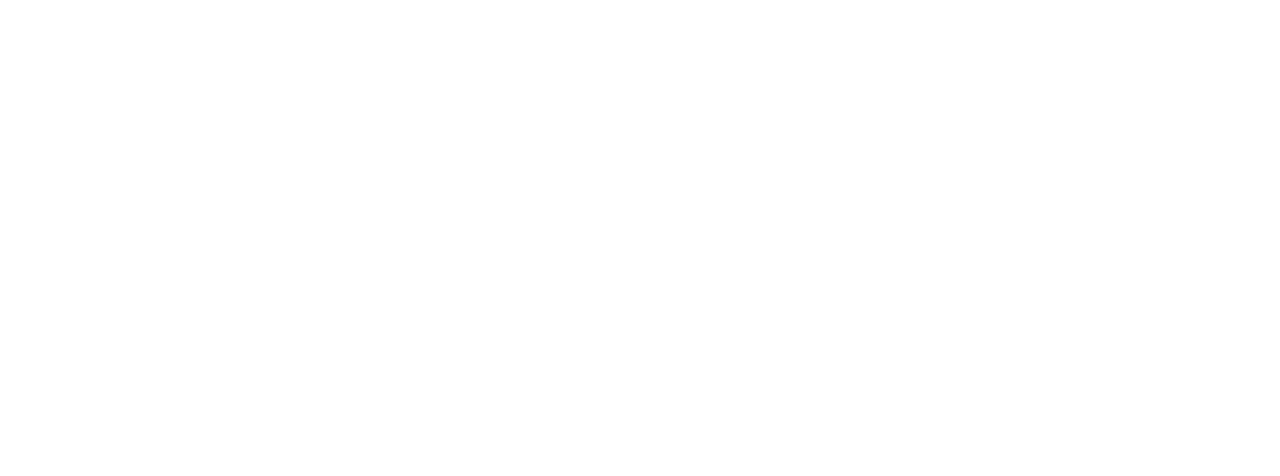
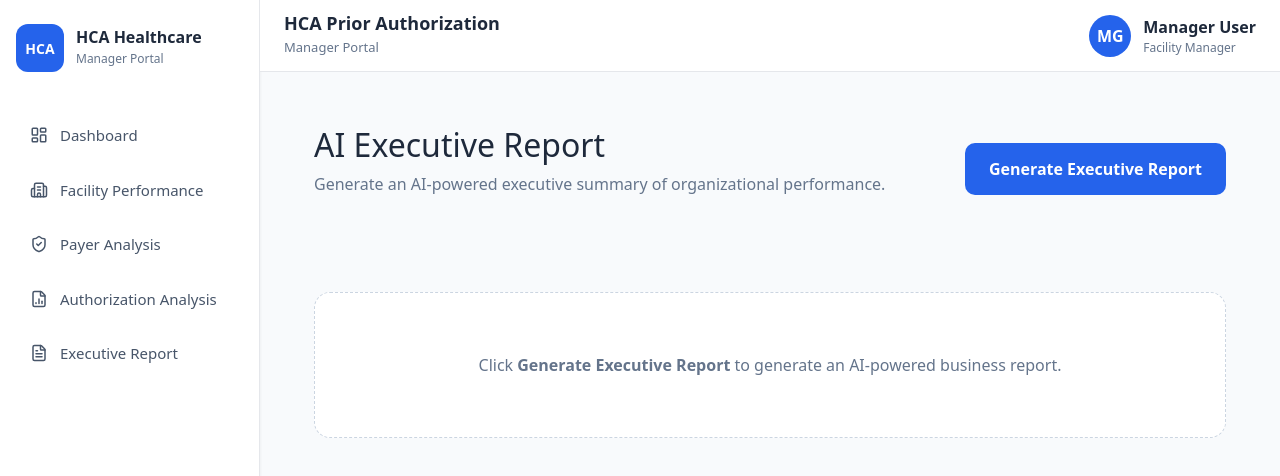
Before and after one commit to Saitharunmotipeta/prior-authorization-tracking-system, a Vue app in the folder frontend/: page /manager/executive-report in a window 1280 px wide. Before the commit this address had no page. Shown: the top 476 px of the page. Built offline with nearby package versions, Linux system fonts and the light colour scheme.

Commit message:
ai -response inclusion

```diff
--- a/frontend/src/api/manager.api.ts
+++ b/frontend/src/api/manager.api.ts
@@ -107,3 +107,15 @@ export const getDelayTrends = async (facilityId?: number) => {
 
   return response.data;
 };
+
+export const generateExecutiveReport =
+async () => {
+
+  const response =
+    await managerApiClient.post(
+      "/api/reports/executive"
+    );
+
+  return response.data;
+
+};
--- a/frontend/src/components/common/ManagerSidebar.vue
+++ b/frontend/src/components/common/ManagerSidebar.vue
@@ -3,7 +3,8 @@ import {
   LayoutDashboard,
   Building2,
   ShieldCheck,
-  FileBarChart2
+  FileBarChart2,
+  FileText
 } from "lucide-vue-next";
 </script>
 
@@ -59,6 +60,22 @@ import {
         <FileBarChart2 :size="18" />
         <span>Authorization Analysis</span>
       </RouterLink>
+
+      <RouterLink
+  to="/manager/executive-report"
+  class="menu-item"
+  active-class="active-link"
+>
+
+  <FileText
+    :size="18"
+  />
+
+  <span>
+    Executive Report
+  </span>
+
+</RouterLink>
 
     </nav>
 
--- /dev/null
+++ b/frontend/src/pages/manager/ExecutiveReportPage.vue
@@ -0,0 +1,314 @@
+<script setup lang="ts">
+import {
+  storeToRefs
+} from "pinia";
+
+import {
+  useManagerDashboardStore
+} from "../../stores/managerDashboard.store";
+
+const managerDashboardStore =
+  useManagerDashboardStore();
+
+const {
+  executiveReport,
+  loading,
+  error
+} =
+  storeToRefs(
+    managerDashboardStore
+  );
+
+const generateReport =
+  async () => {
+
+    await managerDashboardStore
+      .loadExecutiveReport();
+
+  };
+</script>
+
+<template>
+
+<div class="page">
+
+  <div class="page-header">
+
+    <div>
+
+      <h1>
+        AI Executive Report
+      </h1>
+
+      <p class="subtitle">
+        Generate an AI-powered executive summary of organizational performance.
+      </p>
+
+    </div>
+
+    <button
+      class="generate-btn"
+      @click="generateReport"
+      :disabled="loading"
+    >
+
+      {{
+        loading
+          ? "Generating..."
+          : "Generate Executive Report"
+      }}
+
+    </button>
+
+  </div>
+
+  <div
+    v-if="executiveReport"
+    class="report-card"
+  >
+
+    <div class="report-header">
+
+      <h2>
+        Executive Report
+      </h2>
+
+      <span class="generated-at">
+
+        Generated
+
+        {{
+          new Date(
+            executiveReport.generatedAt
+          ).toLocaleString()
+        }}
+
+      </span>
+
+    </div>
+
+    <div
+      v-for="(
+        value,
+        key
+      ) in executiveReport.report"
+      :key="key"
+      class="report-section"
+    >
+
+      <h3>
+
+        {{ key }}
+
+      </h3>
+
+      <p>
+
+        {{ value }}
+
+      </p>
+
+    </div>
+
+  </div>
+
+  <div
+    v-else
+    class="empty-state"
+  >
+
+    Click
+
+    <strong>
+
+      Generate Executive Report
+
+    </strong>
+
+    to generate an AI-powered business report.
+
+  </div>
+
+</div>
+
+</template>
+
+<style scoped>
+
+.page{
+
+  padding:30px;
+
+  background:#f8fafc;
+
+  min-height:100vh;
+
+}
+
+.page-header{
+
+  display:flex;
+
+  justify-content:space-between;
+
+  align-items:center;
+
+  margin-bottom:28px;
+
+}
+
+.page-header h1{
+
+  margin:0;
+
+  color:#1e293b;
+
+  font-size:32px;
+
+}
+
+.subtitle{
+
+  margin-top:8px;
+
+  color:#64748b;
+
+}
+
+.generate-btn{
+
+  padding:14px 24px;
+
+  border:none;
+
+  border-radius:10px;
+
+  background:#2563eb;
+
+  color:white;
+
+  font-weight:600;
+
+  cursor:pointer;
+
+  transition:.2s;
+
+}
+
+.generate-btn:hover{
+
+  background:#1d4ed8;
+
+}
+
+.generate-btn:disabled{
+
+  background:#94a3b8;
+
+  cursor:not-allowed;
+
+}
+
+.error-card{
+
+  padding:18px;
+
+  margin-bottom:24px;
+
+  border-radius:10px;
+
+  background:#fee2e2;
+
+  color:#b91c1c;
+
+}
+
+.report-card{
+
+  background:white;
+
+  border-radius:16px;
+
+  padding:32px;
+
+  border:1px solid #e5e7eb;
+
+  box-shadow:
+    0 4px 12px
+    rgb(0 0 0 / 6%);
+
+}
+
+.report-header{
+
+  display:flex;
+
+  justify-content:space-between;
+
+  align-items:center;
+
+  margin-bottom:32px;
+
+  padding-bottom:20px;
+
+  border-bottom:1px solid #e5e7eb;
+
+}
+
+.generated-at{
+
+  color:#64748b;
+
+  font-size:14px;
+
+}
+
+.report-section{
+
+  margin-bottom:30px;
+
+  padding-left:18px;
+
+  border-left:4px solid #2563eb;
+
+}
+
+.report-section h3{
+
+  margin-bottom:12px;
+
+  color:#1e293b;
+
+  font-size:20px;
+
+}
+
+.report-section p{
+
+  white-space:pre-line;
+
+  line-height:1.8;
+
+  color:#475569;
+
+}
+
+.empty-state{
+
+  margin-top:80px;
+
+  padding:60px;
+
+  text-align:center;
+
+  background:white;
+
+  border-radius:16px;
+
+  border:1px dashed #cbd5e1;
+
+  color:#64748b;
+
+}
+
+</style>
--- a/frontend/src/router/manager.routes.ts
+++ b/frontend/src/router/manager.routes.ts
@@ -9,6 +9,7 @@ from "../pages/manager/ExecutiveDashboardPage.vue";
 import FacilityPerformancePage from "../pages/manager/FacilityPerformancePage.vue";
 import PayerAnalysisPage from "../pages/manager/PayerAnalysisPage.vue";
 import AuthorizationAnalysisPage from "../pages/manager/AuthorizationAnalysisPage.vue";
+import ExecutiveReportPage from "../pages/manager/ExecutiveReportPage.vue";
 
 const managerRoutes: RouteRecordRaw[] = [
   {
@@ -38,6 +39,10 @@ const managerRoutes: RouteRecordRaw[] = [
         path: "authorizations",
         name: "AuthorizationAnalysis",
         component: AuthorizationAnalysisPage
+      },
+      {
+        path: "/manager/executive-report",
+        component: ExecutiveReportPage
       }
     ]
   }
--- a/frontend/src/stores/managerDashboard.store.ts
+++ b/frontend/src/stores/managerDashboard.store.ts
@@ -12,7 +12,8 @@ import type {
   FacilityComparison,
   TopPerformingPayer,
   PoorPerformingPayer,
-  DelayTrend
+  DelayTrend,
+  ExecutiveReport
 } from "../types/dashboard.interface";
 
 import {
@@ -23,7 +24,8 @@ import {
   getFacilityComparison,
   getTopPerformingPayers,
   getPoorPerformingPayers,
-  getDelayTrends
+  getDelayTrends,
+  generateExecutiveReport
 } from "../api/manager.api";
 
 interface ManagerDashboardState {
@@ -48,6 +50,8 @@ interface ManagerDashboardState {
   poorPerformingPayers: PoorPerformingPayer[];
 
   delayTrends: DelayTrend[];
+
+  executiveReport: ExecutiveReport | null;
 }
 
 export const useManagerDashboardStore =
@@ -79,10 +83,44 @@ export const useManagerDashboardStore =
 
           poorPerformingPayers: [],
 
-          delayTrends: []
+          delayTrends: [],
+
+          executiveReport: null
         }),
 
       actions: {
+
+        async loadExecutiveReport() {
+
+  try {
+
+    const response =
+      await generateExecutiveReport();
+
+    this.executiveReport = {
+
+      generatedAt:
+        response.data.generatedAt,
+
+      report:
+        JSON.parse(
+          response.data.report
+        )
+
+    };
+
+  }
+
+  catch (error) {
+
+    console.error(error);
+
+    this.error =
+      getErrorMessage(error);
+
+  }
+
+},
         async loadAllDashboardData(
           facilityId?: number
         ) {
@@ -220,6 +258,8 @@ export const useManagerDashboardStore =
           this.delayTrends =
             [];
 
+          this.executiveReport = null;
+
           this.error = null;
         }
       },
--- a/frontend/src/types/dashboard.interface.ts
+++ b/frontend/src/types/dashboard.interface.ts
@@ -73,3 +73,9 @@ export interface DelayTrend {
   sixToTenDays: number;
   moreThanTenDays: number;
 }
+
+export interface ExecutiveReport {
+  generatedAt: string;
+
+  report: Record<string, string>;
+}
```
